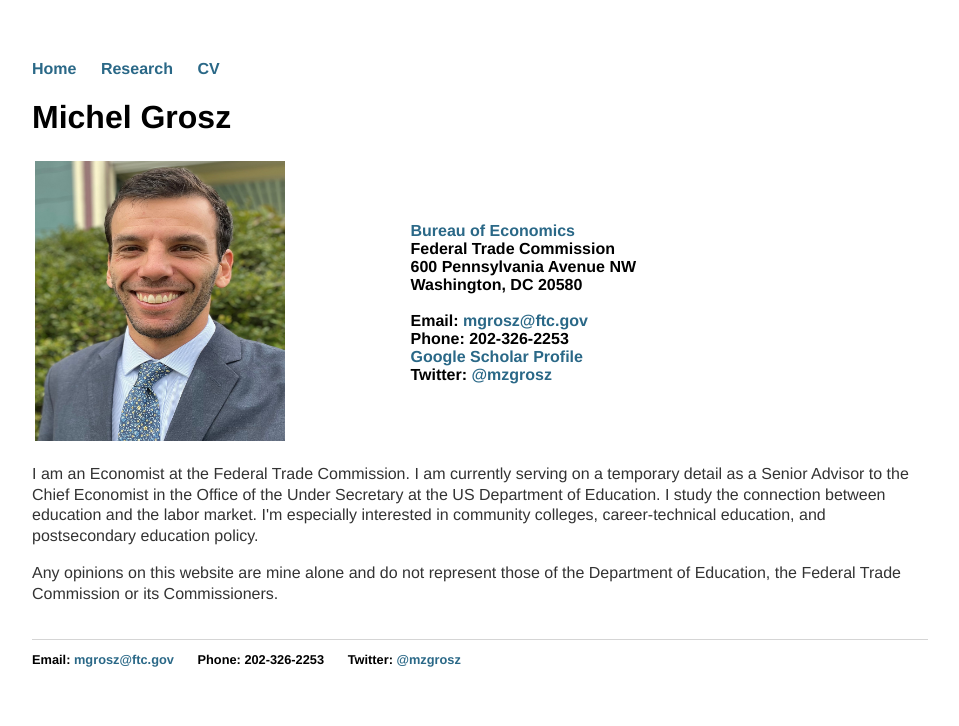
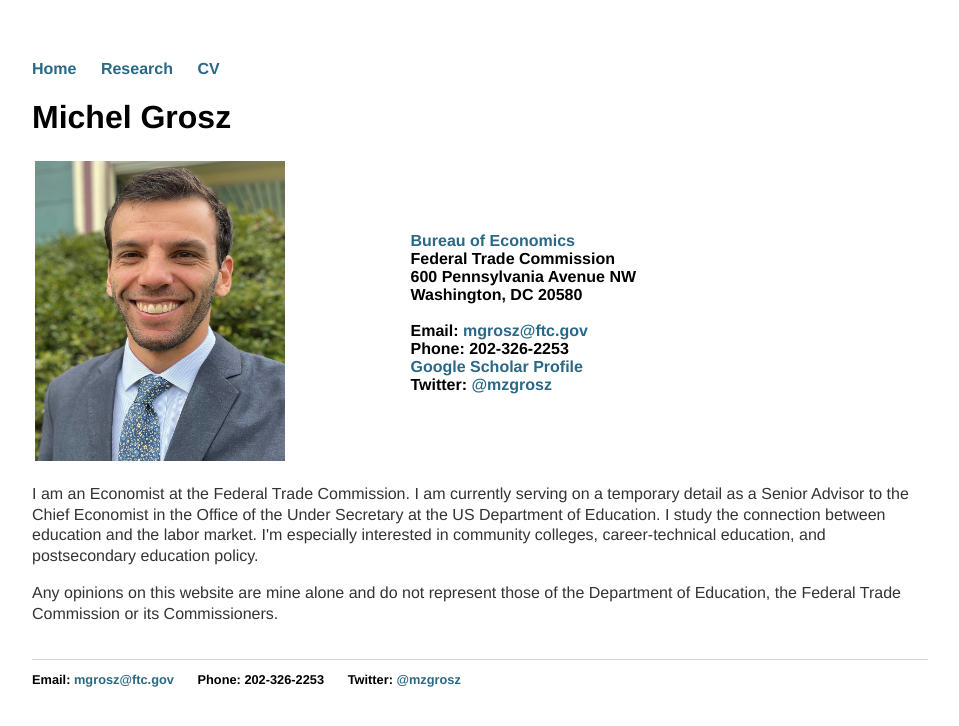
Before and after one commit to mzgrosz/mzgrosz.github.io, a Jekyll site: the page built from index.html, in a window 1280 px wide. Shown: the top 726 px of the page, without its empty margins (160-1119 px from the left). Built offline with Jekyll 4.4.1, drawn with Linux system fonts in a browser that asks for light colours.

Commit message:
Update index.html

```diff
--- a/index.html
+++ b/index.html
@@ -8,7 +8,7 @@ title: Michel Grosz
 
 <table style="width:80%">
   <tr>
-    <th><img src="/headshot2310b.jpg" width="250" height="280" alt="hi"  /></th>
+    <th><img src="/headshot2310b.jpg" width="250" height="300" alt="hi"  /></th>
     <th> <a href="https://www.ftc.gov/about-ftc/bureaus-offices/bureau-economics" target="_blank">Bureau of Economics</a><br>
 	 Federal Trade Commission<br>
 	 600 Pennsylvania Avenue NW<br>
```
